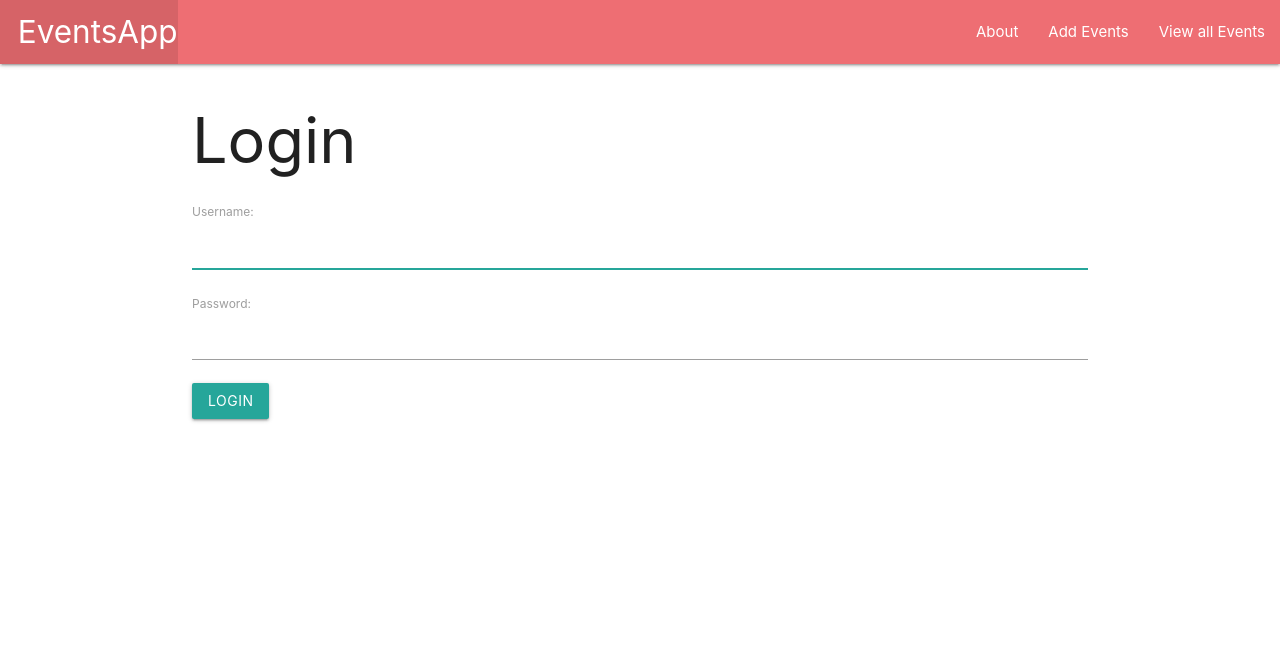
After one commit to rsmall1990/events, a Django app: page /accounts/login/ in a window 1280 px wide. The commit adds this page. Shown: the top 659 px of the page. Run offline with Django 4.2, Linux system fonts and the light colour scheme.

Commit message:
wip: adding login

```diff
--- a/events/settings.py
+++ b/events/settings.py
@@ -122,3 +122,6 @@ STATIC_URL = 'static/'
 # https://docs.djangoproject.com/en/4.0/ref/settings/#default-auto-field
 
 DEFAULT_AUTO_FIELD = 'django.db.models.BigAutoField'
+
+LOGIN_REDIRECT_URL = '/events/'
+LOGOUT_REDIRECT_URL = '/'
--- a/events/urls.py
+++ b/events/urls.py
@@ -19,4 +19,5 @@ from django.urls import path, include
 urlpatterns = [
     path('admin/', admin.site.urls),
     path('', include('main_app.urls')),
+    path('accounts/', include('django.contrib.auth.urls')),
 ]
--- a/main_app/templates/main_app/event_confirm_delete.html
+++ b/main_app/templates/main_app/event_confirm_delete.html
@@ -7,8 +7,8 @@
 <form action="" method="post">
     {% csrf_token %}
     {{ form.as_p }}
-    <input type="submit" value="Delete Event" class="btn red">
-    <a href="{% url 'detail' object.id %}" class="btn red">Cancel</a>
+    <input type="submit" value="Delete Event" class="btn">
+    <a href="{% url 'detail' object.id %}" class="btn">Cancel</a>
 </form>
 
 {% endblock %}
--- a/main_app/templates/main_app/event_form.html
+++ b/main_app/templates/main_app/event_form.html
@@ -15,9 +15,9 @@
     </table>
     <input type="submit" value="{% if object %} Edit {% else %} Add Event {% endif %}" class="btn red">
     {% if object %}
-        <a class="btn red" href="{% url 'detail' object.id">Cancel</a>
+        <a class="btn" href="{% url 'detail' object.id">Cancel</a>
     {% else %}
-        <a class="btn red"  href="{% url 'home' %}">Cancel</a>
+        <a class="btn"  href="{% url 'home' %}">Cancel</a>
     {% endif %}
 </form>
 
--- /dev/null
+++ b/main_app/templates/registration/login.html
@@ -0,0 +1,11 @@
+{% extends 'base.html' %}
+
+{% block content %}
+    <h1>Login</h1>
+    <form method="post" action="{% url 'login' %}">
+        {% csrf_token %}
+        {{ form.as_p }}
+        <input type="submit" class="btn" value="login" />
+        <input type="hidden" name="next" value="{{ next }}" />
+    </form>
+{% endblock %}
```
